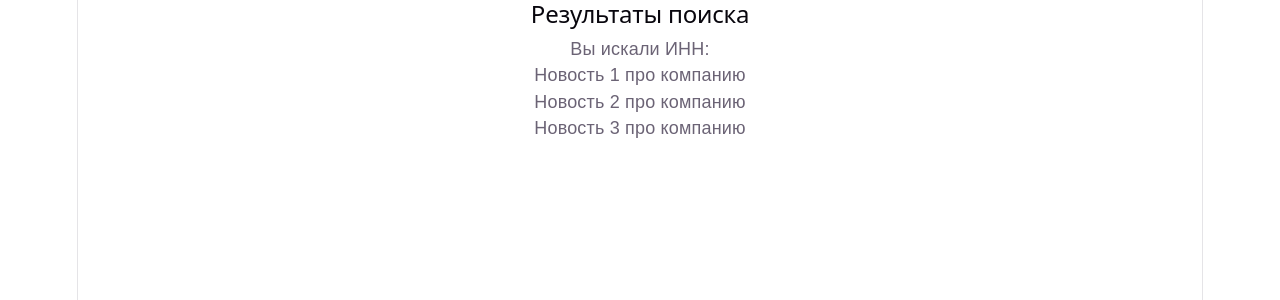
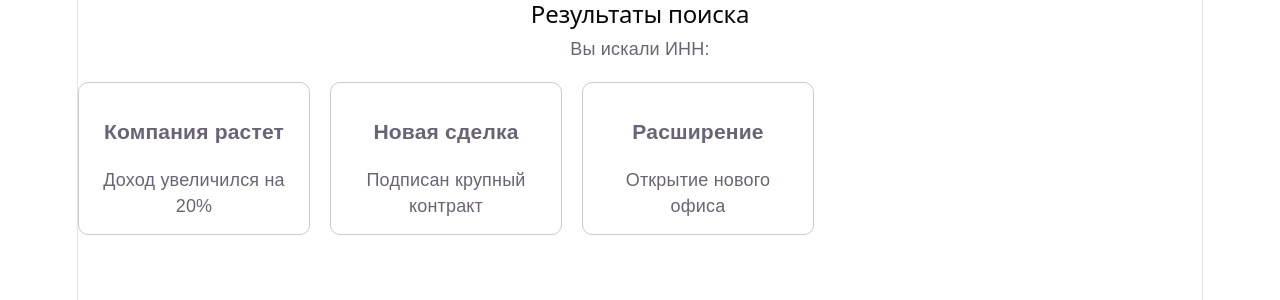
Before and after one commit to 201198al/final, a React (Vite) app in the folder scan-project/: page /result in a window 1280 px wide. Shown: the top 300 px of the page. Built offline with nearby package versions, Linux system fonts and the light colour scheme.

Commit message:
Карточки новостей

```diff
--- a/scan-project/src/index.css
+++ b/scan-project/src/index.css
@@ -157,3 +157,15 @@ button:hover {
   border-radius: 10px;
   text-align: center;
 }
+.news {
+  display: flex;
+  gap: 20px;
+  margin-top: 20px;
+}
+
+.news-card {
+  border: 1px solid #ccc;
+  padding: 15px;
+  border-radius: 10px;
+  width: 200px;
+}
--- a/scan-project/src/pages/Result.jsx
+++ b/scan-project/src/pages/Result.jsx
@@ -3,6 +3,13 @@ import { useLocation } from "react-router-dom";
 function Result() {
   const location = useLocation();
   const inn = location.state?.inn;
+
+  // ФЕЙКОВЫЕ ДАННЫЕ (как будто с API)
+  const news = [
+    { id: 1, title: "Компания растет", text: "Доход увеличился на 20%" },
+    { id: 2, title: "Новая сделка", text: "Подписан крупный контракт" },
+    { id: 3, title: "Расширение", text: "Открытие нового офиса" },
+  ];
 
   return (
     <div>
@@ -10,10 +17,13 @@ function Result() {
 
       <p>Вы искали ИНН: {inn}</p>
 
-      <div>
-        <p>Новость 1 про компанию</p>
-        <p>Новость 2 про компанию</p>
-        <p>Новость 3 про компанию</p>
+      <div className="news">
+        {news.map((item) => (
+          <div key={item.id} className="news-card">
+            <h3>{item.title}</h3>
+            <p>{item.text}</p>
+          </div>
+        ))}
       </div>
     </div>
   );
```
